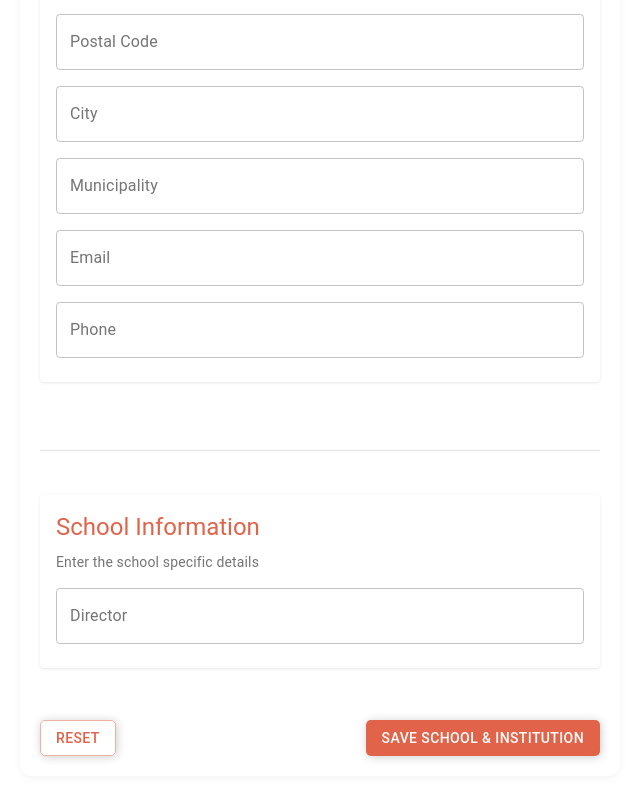
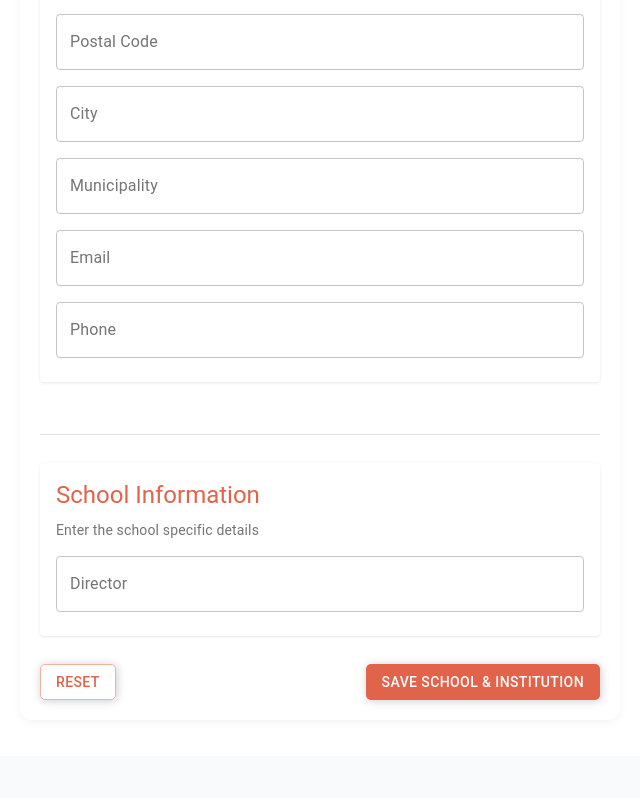
Before and after one commit to Soberek/passive-income, a React (Vite) app in the folder passive-income-frontend/: page /schools in a window 1280 px wide. Shown: the part 512-1310 px from the top of the page, without its empty margins (320-960 px from the left). After the commit the page ends 1268 px from the top, so only its background shows below. Built offline with nearby package versions, Linux system fonts and the light colour scheme; no server answers.

Commit message:
Refactor SchoolInstitutionForm component: reduce elevation of Paper and adjust spacing for improved layout consistency

```diff
--- a/passive-income-frontend/src/features/schools/SchoolInstitutionForm.tsx
+++ b/passive-income-frontend/src/features/schools/SchoolInstitutionForm.tsx
@@ -86,7 +86,7 @@ const SchoolInstitutionForm: React.FC<SchoolInstitutionFormProps> = ({ onSubmit,
 
   return (
     <Container maxWidth="md">
-      <Paper elevation={3} sx={{ p: 2, mt: 2 }}>
+      <Paper elevation={2} sx={{ p: 2, mt: 2 }}>
         <Typography variant="h4" component="h1" gutterBottom>
           Dodaj Instytucję i Szkołę
         </Typography>
@@ -248,7 +248,7 @@ const SchoolInstitutionForm: React.FC<SchoolInstitutionFormProps> = ({ onSubmit,
             </CardContent>
           </Card>
 
-          <Divider sx={{ my: 3 }} />
+          <Divider sx={{ my: 1 }} />
 
           <Card>
             <CardContent>
@@ -282,7 +282,7 @@ const SchoolInstitutionForm: React.FC<SchoolInstitutionFormProps> = ({ onSubmit,
             </CardContent>
           </Card>
 
-          <Box sx={{ mt: 4, display: "flex", justifyContent: "space-between" }}>
+          <Box sx={{ mt: 1, display: "flex", justifyContent: "space-between" }}>
             <Button variant="outlined" onClick={() => reset()} disabled={isSubmitting}>
               Reset
             </Button>
```
